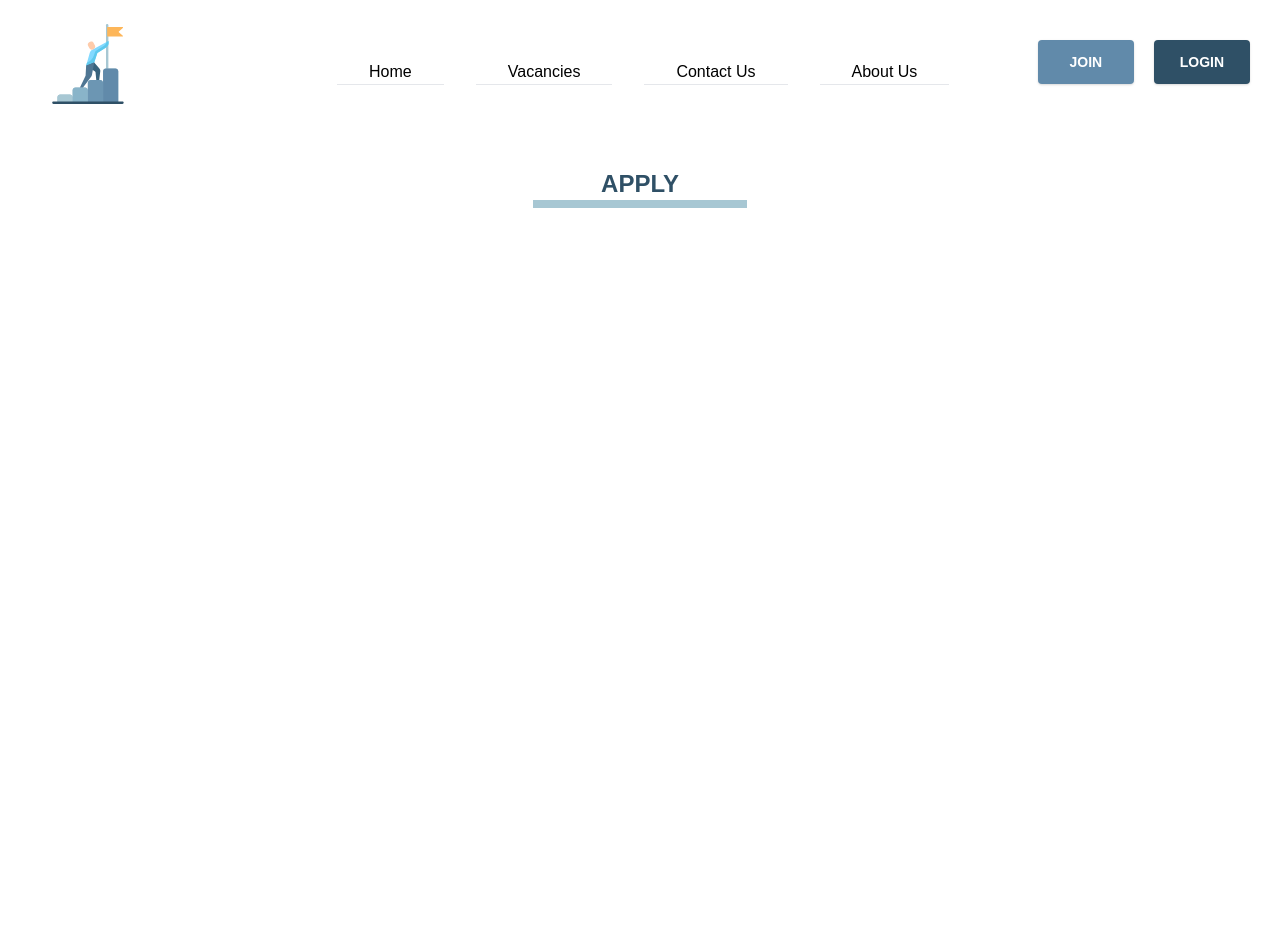
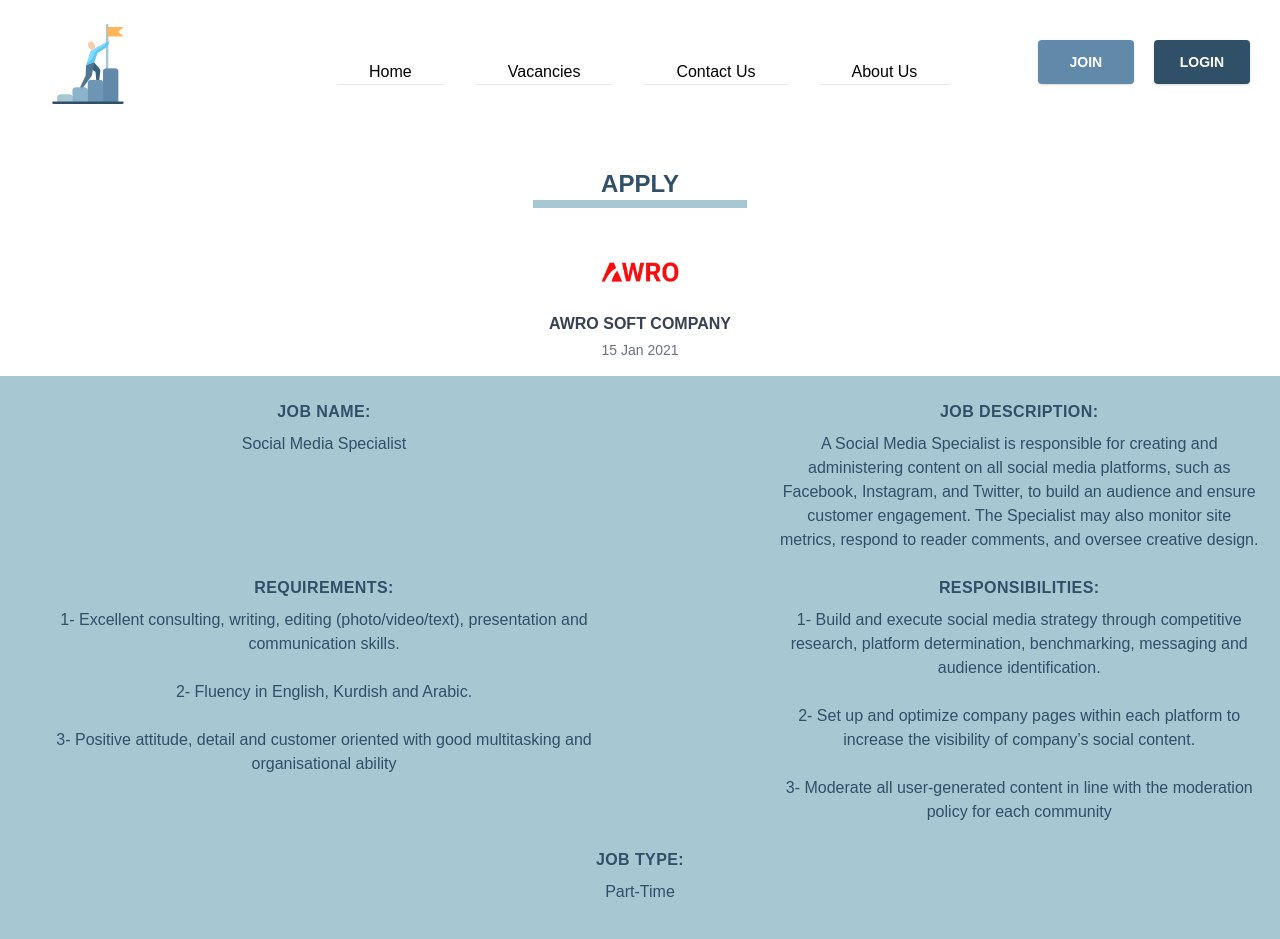
Before and after one commit to yaraalkassar/CareerBuilding, a React (Create React App) app in the folder careerbuilding/: page /Vacancy2 in a window 1280 px wide. Shown: the top 939 px of the page. Before the commit the page ends 800 px from the top, so only its background shows below. Built offline with nearby package versions, Linux system fonts and the light colour scheme; no server answers.

Commit message:
added more details

```diff
--- a/careerbuilding/src/Components/Vacancies/moredetails.js
+++ b/careerbuilding/src/Components/Vacancies/moredetails.js
@@ -1,15 +1,145 @@
-import React from 'react'
-
+import React from "react";
+import AwroSoft from "../images/AwroSoft.png";
 function moredetails() {
-    return (
-        <div>
-            <div className=" font-bold text-2xl text-darkerBlue pt-8">
+  return (
+    <div>
+      <div className=" font-bold text-2xl text-darkerBlue pt-8">
         <div className="flex justify-center items-center mt-2 mb-4">
           <h1 className="md:w-1/6 border-b-8 border-paleBlue"> APPLY</h1>
         </div>
       </div>
+
+      <div class=" flex justify-center items-center py-2 flex flex-wrap md:flex-nowrap ">
+        <div class="md:w-64 md:mb-0 mb-6 flex-shrink-0 flex flex-col ">
+          <div className="flex justify-center items-center">
+            <img src={AwroSoft} className="w-20 h-20" alt="AwroSoft" />
+          </div>
+          <span class="font-semibold title-font text-gray-700">
+            AWRO SOFT COMPANY
+          </span>
+          <span class="mt-1 text-gray-500 text-sm">15 Jan 2021</span>
         </div>
-    )
+      </div>
+
+      <form>
+        <div className="bg-paleBlue px-2 pt-6 pb-8 mb-4 flex flex-col my-2 ">
+          <div class="md:flex justify-between mb-6">
+            <div class="md:w-1/2 px-3 mb-6 md:mb-0">
+              <label
+                class="block uppercase tracking-wide text-darkerBlue text-s font-bold mb-2"
+                for="job-name"
+              >
+                Job Name:
+              </label>
+              <p className="text-m  text-darkerBlue">Social Media Specialist</p>
+            </div>
+
+            <div class="md:w-2/5 px-3 ">
+              <label
+                class="block uppercase tracking-wide text-darkerBlue text-s font-bold mb-2"
+                for="job-description"
+              >
+                Job Description:
+              </label>
+              <p className="text-m  text-darkerBlue">
+                A Social Media Specialist is responsible for creating and
+                administering content on all social media platforms, such as
+                Facebook, Instagram, and Twitter, to build an audience and
+                ensure customer engagement. The Specialist may also monitor site
+                metrics, respond to reader comments, and oversee creative
+                design.
+              </p>
+            </div>
+          </div>
+
+          <div class=" md:flex justify-between mb-6">
+            <div class="md:w-1/2 px-3 mb-6 md:mb-0">
+              <label
+                class="block uppercase tracking-wide text-darkerBlue text-s font-bold mb-2"
+                for="Requirements"
+              >
+                Requirements:
+              </label>
+              <div className="">
+                <p className="text-m  text-darkerBlue">
+                  1- Excellent consulting, writing, editing (photo/video/text),
+                  presentation and communication skills.
+                </p>
+                <br />
+                <p className="text-m  text-darkerBlue">
+                  {" "}
+                  2- Fluency in English, Kurdish and Arabic.{" "}
+                </p>
+
+                <br />
+                <p className=" text-m  text-darkerBlue">
+                  {" "}
+                  3- Positive attitude, detail and customer oriented with good
+                  multitasking and organisational ability{" "}
+                </p>
+              </div>
+            </div>
+
+            <div class="md:w-2/5 px-3">
+              <label
+                class="block uppercase tracking-wide text-darkerBlue text-s font-bold mb-2"
+                for="Responsibilities"
+              >
+                Responsibilities:
+              </label>
+              <p className="text-m  text-darkerBlue">
+                1- Build and execute social media strategy through competitive
+                research, platform determination, benchmarking, messaging and
+                audience identification.
+              </p>
+              <br />
+              <p className="text-m  text-darkerBlue">
+                {" "}
+                2- Set up and optimize company pages within each platform to
+                increase the visibility of company’s social content.{" "}
+              </p>
+
+              <br />
+              <p className=" text-m  text-darkerBlue">
+                {" "}
+                3- Moderate all user-generated content in line with the
+                moderation policy for each community{" "}
+              </p>
+            </div>
+          </div>
+
+          <div>
+            <label
+              for="job-type "
+              className="block uppercase tracking-wide text-darkerBlue text-s font-bold mb-2"
+            >
+              Job Type:
+            </label>
+            <div className="text-center text-darkerBlue ">
+              <p> Part-Time</p>
+            </div>
+          </div>
+
+
+          <div className="block uppercase tracking-wide text-darkerBlue text-s font-bold  py-8 pr-80 flex w-1/2">
+           <div><label>
+              upload CV:
+              <br />
+            </label>
+            <input
+              class="w-full  bg-gray-100 bg-opacity-50 rounded border border-gray-300 focus:border-darkerBlue focus:bg-white focus:ring-2 focus:ring-indigo-200 text-base outline-none text-gray-700 py-1 px-3 leading-8 transition-colors duration-200 ease-in-out"
+              id="uploadcv"
+              type="file"
+            ></input></div>
+            <button className=" mt-5 flex mx-auto text-darkerBlue font-bold bg-paleYellow border-0 py-2 px-8 focus:outline-none hover:bg-dakBlue rounded text-lg">
+              APPLY
+            </button>
+          </div>
+        </div>
+
+      </form>
+    </div>
+  );
 }
 
-export default moredetails
+export default moredetails;
```
Also changed, not shown: 1 other file (tests, documents, lock files or other folders).
